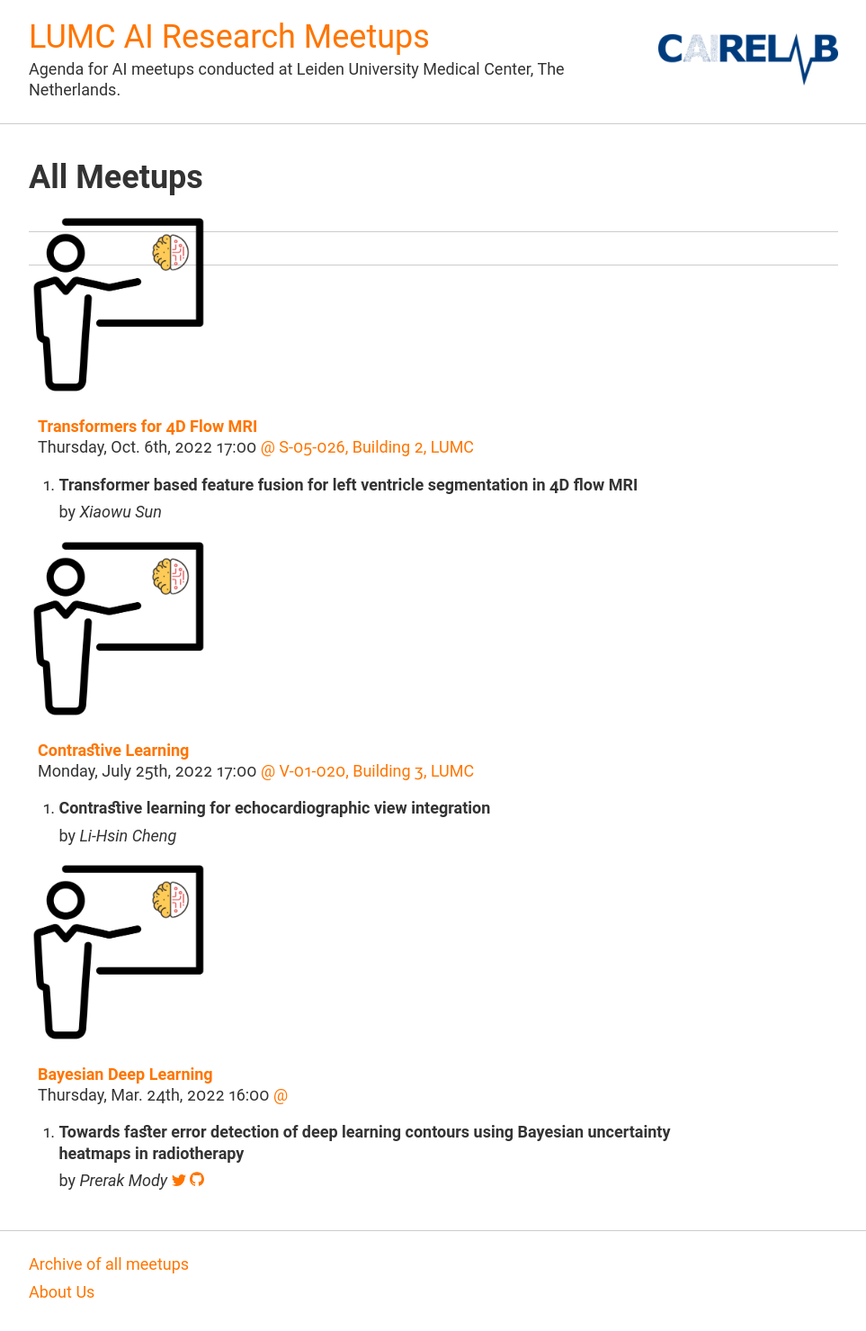
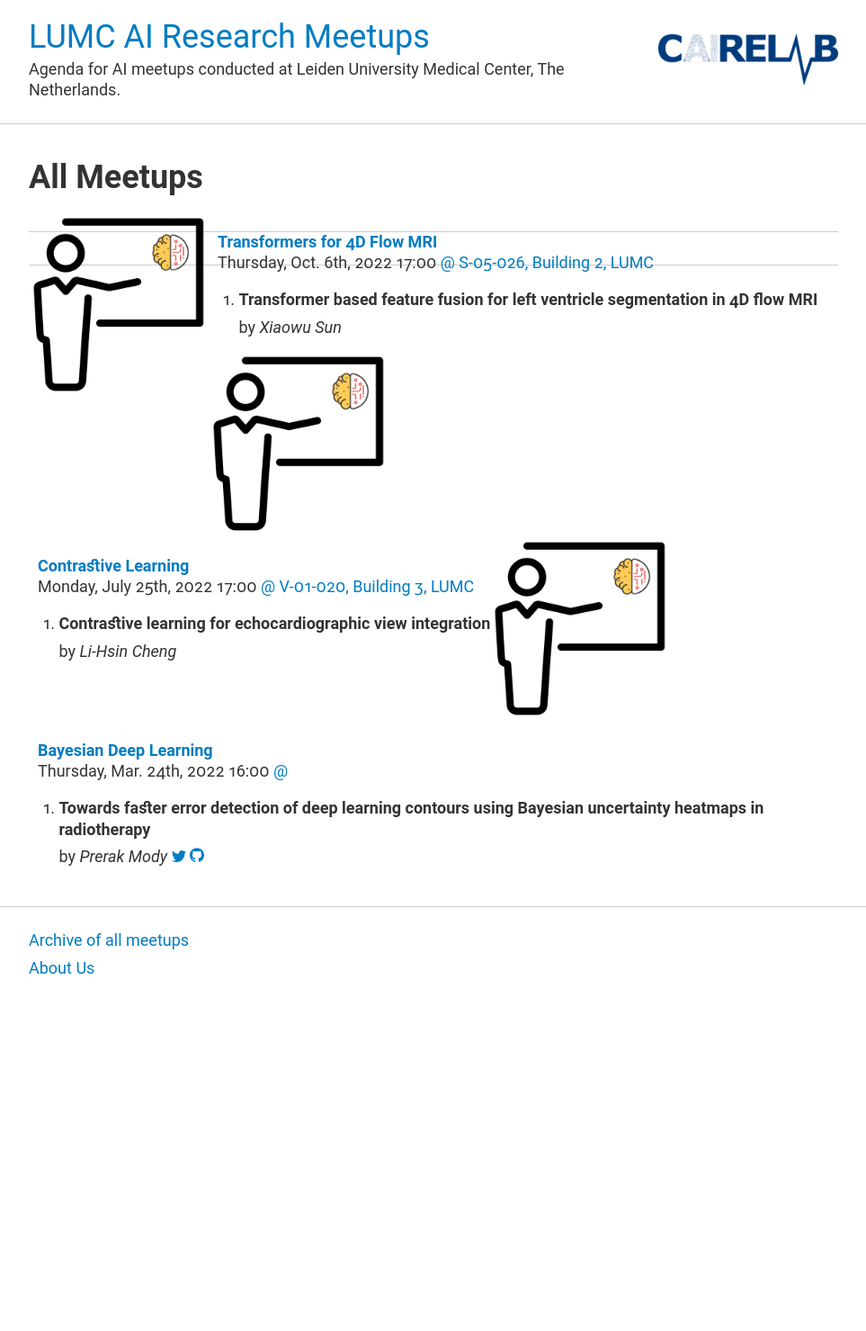
Before and after one commit to lumcaimeetup/lumcaimeetup.github.io, a Jekyll site: the page built from archive.html, in a window 1280 px wide. Shown: the whole page at 90% size, without its empty margins (158-1121 px from the left). Built offline with Jekyll 4.4.1, drawn with Linux system fonts in a browser that asks for light colours; after the commit the page ends 1120 px from its top, so only the background shows below that.

Commit message:
[Mody] Removed parent div css from event-inline.html

```diff
--- a/_includes/event-inline.html
+++ b/_includes/event-inline.html
@@ -1,10 +1,10 @@
 {% assign event = include.event %}
 <article class="event is-inline" itemscope itemtype="http://schema.org/SocialEvent" itemid="{{ event.url | prepend: site.baseurl }}">
-  <div style="width:100%;">
-    <div style="float:left; width:20%;">
+  <div>
+    <div style="float:left">
       <img src="/assets/Picture1.png" width="200" />
     </div>
-    <div style="float:left; width:80%; margin-left:10px;">
+    <div style="float:left; margin-left:10px;">
       <header>
         <h1 class="event-title">
           {% include event-title.html event=event %}
--- a/_includes/styles.scss
+++ b/_includes/styles.scss
@@ -7,7 +7,7 @@ $breakpoint-one-column: 40rem;
 
 $color-bg: #FFF;
 $color-fg: #333;
-$color-ac: #FF7500; // orange from /r/rust
+$color-ac: #007CC2; // orange from /r/rust
 $color-lo: #ccc;
 
 @import
```
